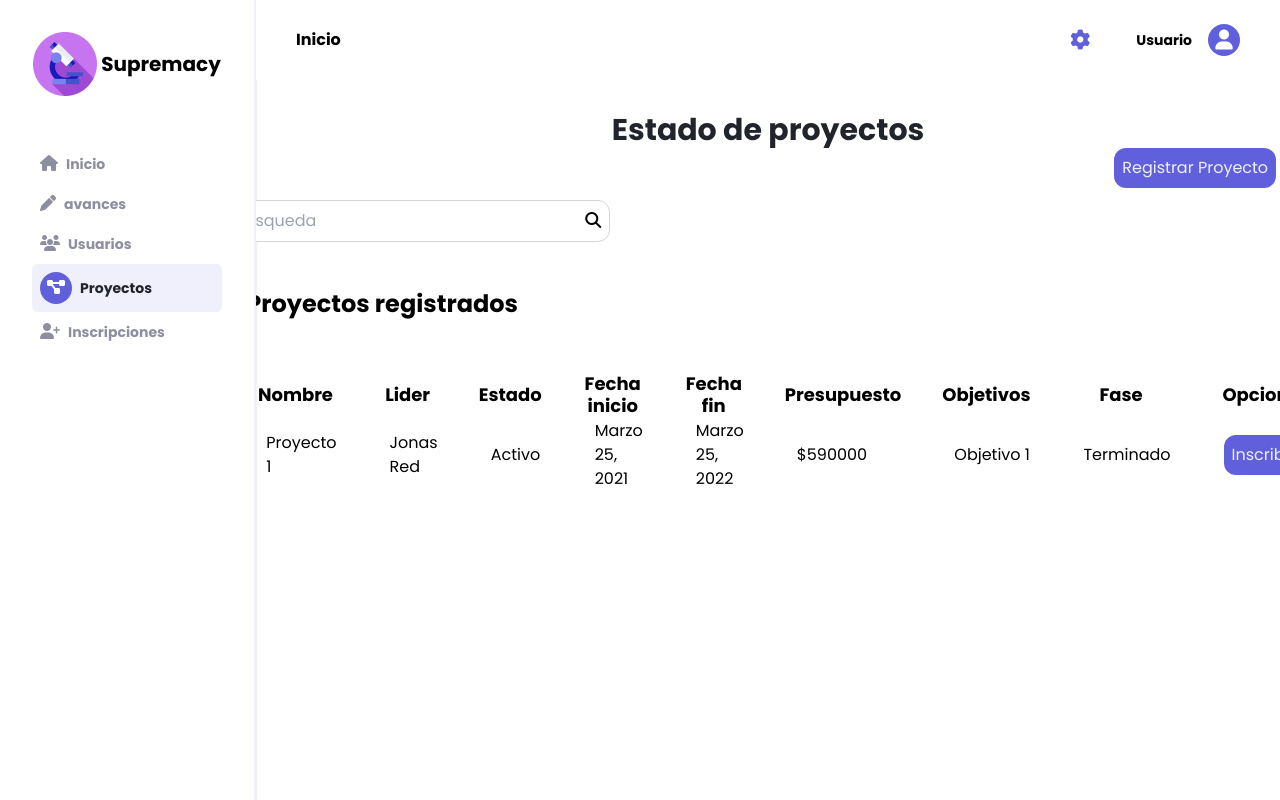
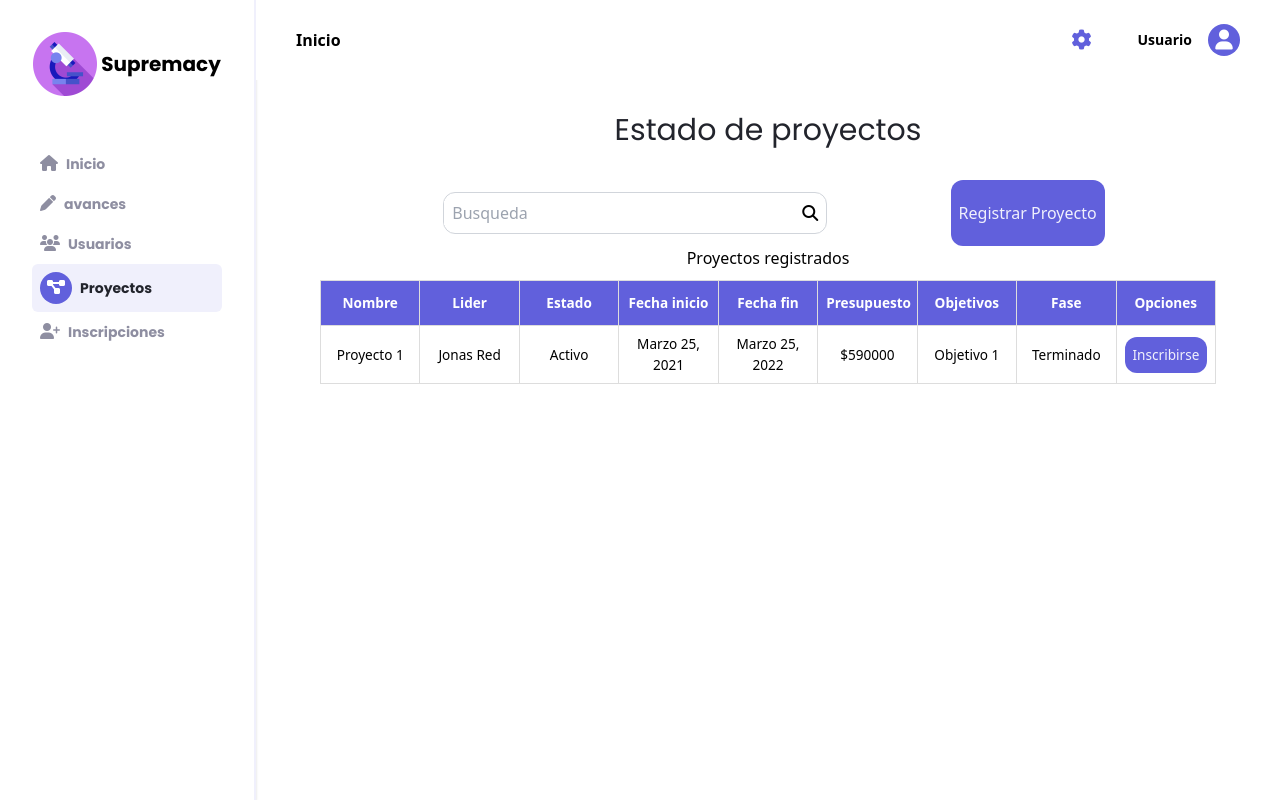
Before and after one commit to Ciclo4Mintic-Projects/gestProjects-MinTic, a React (Create React App) app: page /proyectos in a window 1280 px wide. Built offline with nearby package versions, Linux system fonts and the light colour scheme.

Commit message:
cambios en los estilos de la tabla para organizar layout

```diff
--- a/src/pages/proyectos/EstadoProyectos.jsx
+++ b/src/pages/proyectos/EstadoProyectos.jsx
@@ -5,6 +5,7 @@ import { Dialog, Tooltip } from '@material-ui/core';
 import 'react-toastify/dist/ReactToastify.css';
 import ReactLoading from 'react-loading';
 import 'styles/EstadoProyectos.css'
+import "styles/_tabla.css"
 
 const EstadoProyectos = () => {
   const [proyectos, setProyectos] = useState([]);
@@ -14,7 +15,7 @@ const EstadoProyectos = () => {
   return (
     <div className='flex h-full w-full flex-col items-center justify-start p-8'>
       <div className='flex flex-col'>
-        <h2 className='text-3xl font-poppins text-blackTem'>
+        <h2 className='title text-3xl font-poppins text-blackTem'>
           Estado de proyectos
         </h2>
       </div>
@@ -29,9 +30,10 @@ const TablaProyectos = ({ loading, listaProyectos, setEjecutarConsulta }) => {
   const [proyectosFiltrados, setProyectosFiltrados] = useState(listaProyectos);
 
   return (
-    <div className='flex flex-col'>
+    <div className='flex h-full w-full flex-col items-center justify-start p-8'>
 
-        <div> <button  className='boton-registro bg-purpleTem text-purpleTem10 px-2 rounded-xl hover:bg-purpleHover py-2 justify-end'> Registrar Proyecto </button></div>
+        <div className = "flex flex-row justify-evenly w-full">
+
       <div className="w-96 bg-white border border-gray-300 rounded-xl flex m-3 self-start py-2 justify-between">
         <input
         value={busqueda}
@@ -39,6 +41,10 @@ const TablaProyectos = ({ loading, listaProyectos, setEjecutarConsulta }) => {
         placeholder="Busqueda"
         className="focus-within:outline-none m-0 w-72 pl-2"/>
         <div className="pr-2"><i class="fas fa-search"></i></div>
+
+      </div>
+      <button  className='boton-registro bg-purpleTem text-purpleTem10 px-2 rounded-xl hover:bg-purpleHover py-2 justify-end'> Registrar Proyecto </button>
+
       </div>
 
       <h3 className="title">
@@ -47,7 +53,7 @@ const TablaProyectos = ({ loading, listaProyectos, setEjecutarConsulta }) => {
       {loading ? (
           <ReactLoading type='Spokes' color='#4338CA' height={667} width={375} />
         ) : (
-      <table className = "table-fixed">
+      <table className = "tabla table-fixed">
         <thead>
           <tr>
             <th> Nombre </th>
--- a/src/styles/EstadoProyectos.css
+++ b/src/styles/EstadoProyectos.css
@@ -1,16 +1,18 @@
-th {
-  padding-left: 40px;
-  margin: 40px;
+/* @tailwind base;
+@tailwind components;
+@tailwind utilities;
+
+.tableUser th {
+
   justify-content: center;
   width: 150px;
-
 font-style: normal;
 font-weight: 600;
 font-size: 18px;
 line-height: 22px;
 }
 
-td {
+.tableUser td {
   padding-left: 52px;
   justify-content: center;
   width: 50px;
@@ -27,18 +29,16 @@ td {
   margin-top: 32px;
 }
 
-table {
+.tableUser {
   justify-content: center;
 }
 
-.boton-registro {
-  margin-left: 900px;
-}
 
-h2 {
+
+.tituloUser {
   font-family: Inter;
   font-style: normal;
   font-weight: bold;
   font-size: 36px;
   line-height: 44px;
-}
+} */
```
